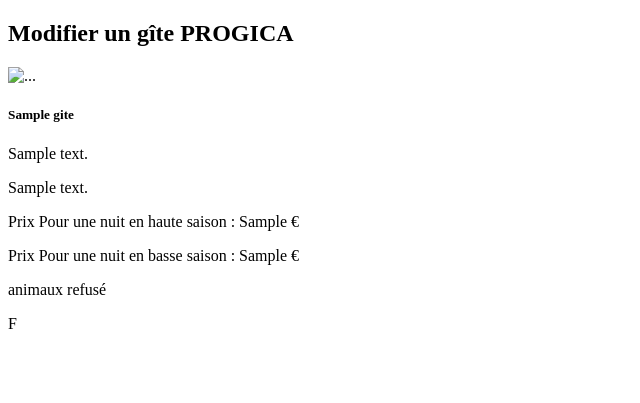
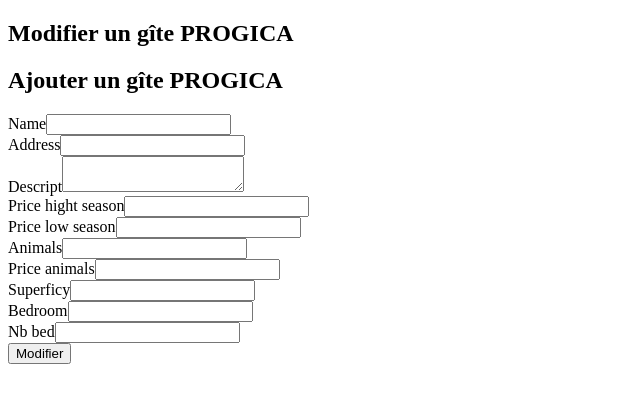
Before and after one commit to geoffrey-gallot/giteProgica, a Symfony app: template templates/admin/edit.html.twig in a window 1280 px wide. Shown: the part 115-518 px from the top of the page, without its empty margins (0-640 px from the left). Run offline with Twig, Linux system fonts and the light colour scheme; the template is opened without the code that fills it: most values are stand-ins (such as "Sample title", 1, 10 or a date in 2020); form fields are guessed from the names that the template uses; some libraries are stand-ins or nearby versions.

Commit message:
ajout edition gite

```diff
--- a/config/services.yaml
+++ b/config/services.yaml
@@ -4,7 +4,7 @@
 # Put parameters here that don't need to change on each machine where the app is deployed
 # https://symfony.com/doc/current/best_practices.html#use-parameters-for-application-configuration
 parameters:
-
+    locale: 'fr'
 services:
     # default configuration for services in *this* file
     _defaults:
--- a/templates/admin/edit.html.twig
+++ b/templates/admin/edit.html.twig
@@ -9,41 +9,51 @@
     <h1>Modifier un gîte PROGICA</h1>
   </section>
 
-  {#<section class="row">
-    <article class="col-4"></article>
-    <article class="col-4">
-      {{ form_start(formGite) }}
-      {{ form_rest(formGite) }}
-      <input type="submit" value="Créer" class="btn btn-secondary">
-      {{ form_end(formGite) }}
+  <section class="row">
+    <h1>Ajouter un gîte PROGICA</h1>
+  </section>
+
+  <section class="row">
+    {{ form_start(formGite) }}
+
+    <article class="row">
+      <div class="col-md-6">
+        {{ form_row(formGite.name) }}
+      </div>
     </article>
-    <article class="col-4"></article>
-  </section> #}
 
-  <div class="card bg-white text-black col-8">
-    <img src="https://via.placeholder.com/500x250" class="card-img" alt="...">
-    <div class="card-img-overlay">
-      <h5 class="card-title">{{ gite.name }}</h5>
-    </div>
-    <div class="card-body">
-      <p class="card-text">{{ gite.descript }}</p>
-      <p class="card-text">{{ gite.address }}</p>
-      <p class="card-text">Prix Pour une nuit en haute saison :
-        {{gite.priceHightSeason}}
-        €</p>
-      <p class="card-text">Prix Pour une nuit en basse saison :
-        {{gite.priceLowSeason}}
-        €</p>
-      <p class="card-text">
-        {% if gite.animals is same as(true) %}
-          <p>animaux accepté</p>
-          <p>Supplément de
-            {{ gite.priceAnimals }}
-            € par animal</p>
-        {% else %}
-          <p>animaux refusé</p>
-        {% endif %}
-      </p>
-    </div>
-  </div>F
+    <article class="row">
+      <div class="col-md-6">
+        {{ form_row(formGite.address) }}
+      </div>
+    </article>
+
+    <article class="row">
+      <div class="col-md-6">
+        {{ form_row(formGite.descript) }}
+      </div>
+    </article>
+
+    <article class="row">
+      <div class="col-md-3">{{ form_row(formGite.priceHightSeason) }}</div>
+      <div class="col-md-3">{{ form_row(formGite.priceLowSeason) }}</div>
+    </article>
+
+    <article class="row">
+      <div class="col-md-3">{{ form_row(formGite.animals) }}</div>
+      <div class="col-md-3">{{ form_row(formGite.priceAnimals) }}</div>
+    </article>
+
+    <article class="row">
+      <div class="col-md-2">{{ form_row(formGite.superficy) }}</div>
+      <div class="col-md-2">{{ form_row(formGite.bedroom) }}</div>
+      <div class="col-md-2">{{ form_row(formGite.nbBed) }}</div>
+    </article>
+
+    <input type="submit" value="Modifier" class="btn btn-secondary">
+
+    {{ form_end(formGite) }}
+  </article>
+
+</section>
 {% endblock %}
--- a/templates/admin/index.html.twig
+++ b/templates/admin/index.html.twig
@@ -25,7 +25,7 @@
             <td>#{{ gite.id }}</td>
             <td>{{ gite.name }}</td>
             <td>
-              <a href="" class="btn btn-primary">Editer</a>
+              <a href="{{ path('admin.edit', {id: gite.id}) }}" class="btn btn-primary">Editer</a>
               <a href="" class="btn btn-danger">Supprimer</a>
             </td>
           </tr>
@@ -35,6 +35,5 @@
   </section>
 {% endblock %}
 
-{# {{path('admin.edit', {'id': gite.id})}} #}
 {# {{ path('admin.delete', {'id': gite.id}) }} #}
 {# {'id': gite.id} #}
```
Also changed, not shown: src/Controller/Admin/AdminController.php (+19 -9 lines).
